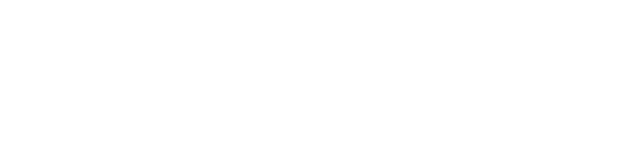
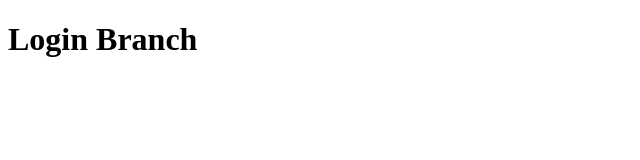
Before and after one commit to plucodev/test-repos2, a plain HTML site: page index.html in a window 1280 px wide. Shown: the whole page, without its empty margins (0-640 px from the left). Drawn offline with Linux system fonts and the light colour scheme.

Commit message:
worked on different branch

```diff
--- a/index.html
+++ b/index.html
@@ -7,6 +7,6 @@
   <title>Document</title>
 </head>
 <body>
-
+  <h1>Login Branch</h1>
 </body>
 </html>
```
